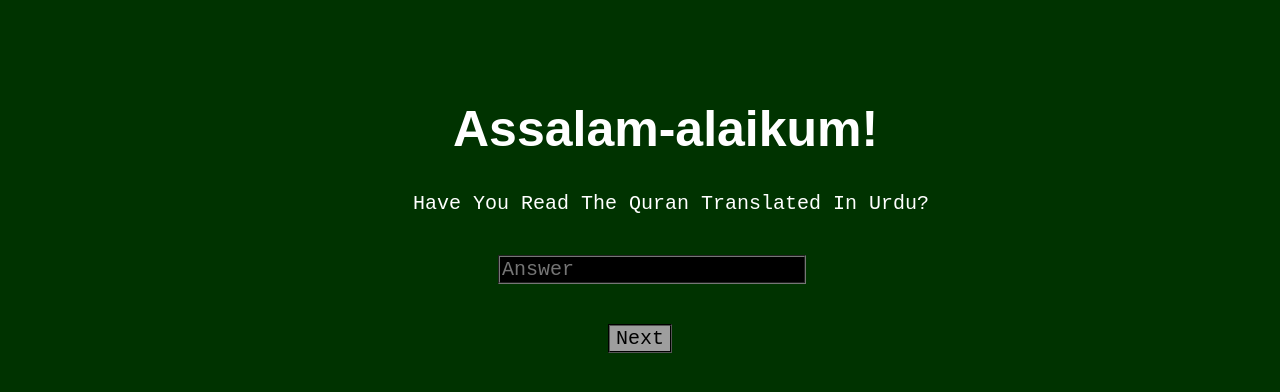
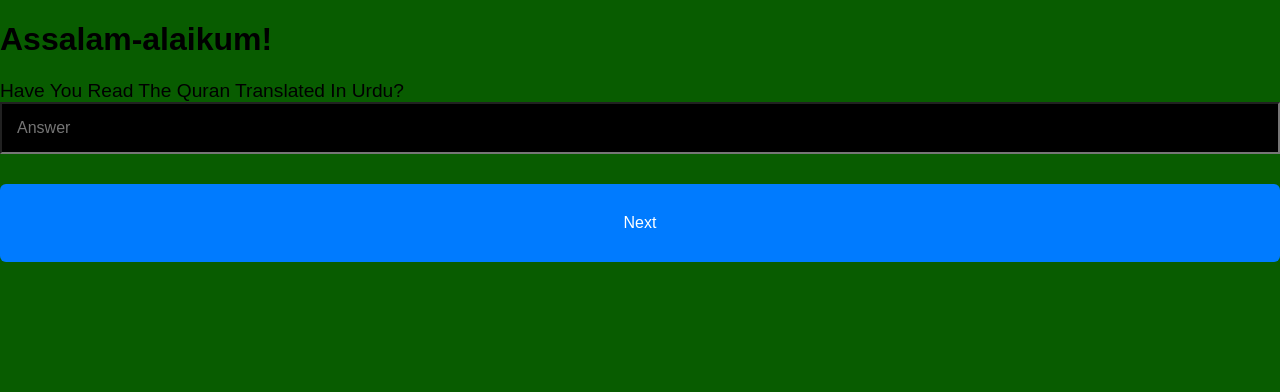
Before and after one commit to svpspxcl/Mosque-App, a plain HTML site: page index.html in a window 1280 px wide. Drawn offline with Linux system fonts and the light colour scheme.

Commit message:
Add files via upload

```diff
--- a/stylesheet.css
+++ b/stylesheet.css
@@ -1,46 +1,40 @@
-.body{
-    background: rgb(0, 51, 0);
+* {
+  box-sizing: border-box;
 }
 
-.texts{
-    font-family: Arial, Helvetica, sans-serif;
-    font-size: 50px;
-    margin-left: 445px;
-    margin-top: 100px;
-    color: white;
+body {
+  margin: 0;
+  font-family: Arial, sans-serif;
+  background: #085c00;
 }
 
-.questions{
-    font-family: 'Courier New', Courier, monospace;
-    margin-left: 405px;
-    font-size: 20px;
-    color: white;
+.container {
+  max-width: 500px;
+  margin: 50px auto;
+  padding: 30px;
+  background: white;
+  border-radius: 10px;
+  box-shadow: 0 5px 15px rgba(0,0,0,0.1);
 }
 
-.buttons{
-    color: black;
-    background-color: rgb(158, 158, 158);
-    font-size: 20px;
-    width: 300px;
-    font-family:'Courier New', Courier, monospace;
-    border-style:groove;
-    margin-left: 490px;
-    margin-top: 40px;
+#question {
+  font-size: 1.2rem;
+  margin-bottom: 30px;
 }
 
-.buttons2{
-    color: black;
-    background-color: rgb(158, 158, 158);
-    font-size: 20px;
-    font-family:'Courier New', Courier, monospace;
-    border-style:groove;
-    margin-left: 600px;
-    margin-top: 40px;
+#answer {
+  width: 100%;
+  padding: 15px;
+  font-size: 1rem;
+  margin-bottom: 30px;
 }
 
-.text2{
-    color: white;
-    font-size: 35px;
-    margin: 10px;
-
+#nextBtn {
+  width: 100%;
+  padding: 30px;
+  font-size: 1rem;
+  background: #007bff;
+  color: white;
+  border: none;
+  border-radius: 6px;
 }
```
Also changed, not shown: main.html (added, +27 -0 lines).
